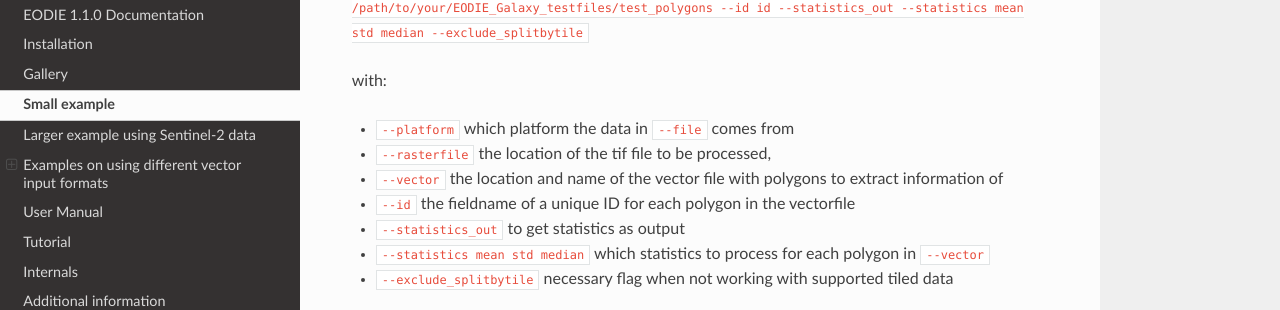
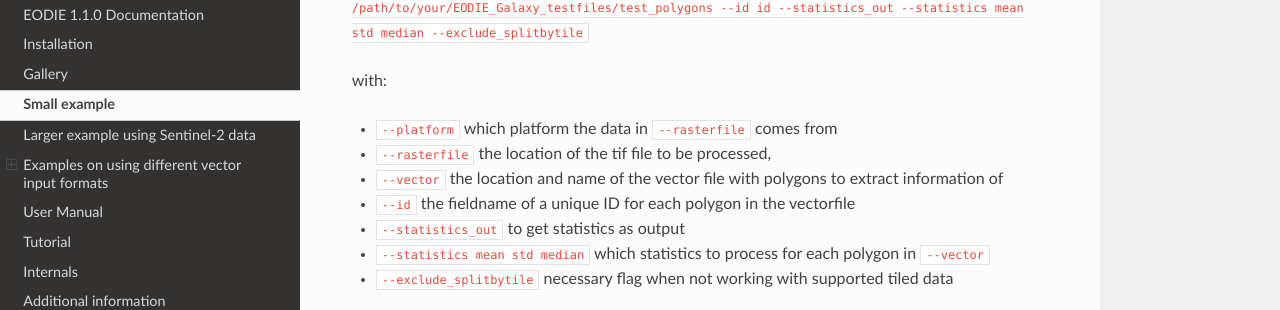
Before and after one commit to samumantha/EODIE, a Sphinx documentation site: the page built from docs/Example.rst, in a window 1280 px wide and 900 px high, scrolled down 345 px. Shown: the part 137-447 px from the top of the window. Built offline with Sphinx 7.4.7 and the Read the Docs theme 2.0.0, drawn with Linux system fonts in a browser that asks for light colours.

Commit message:
small consistency fix

```diff
--- a/docs/Example.rst
+++ b/docs/Example.rst
@@ -14,7 +14,7 @@
 
 with:
 
-* ``--platform`` which platform the data in ``--file`` comes from
+* ``--platform`` which platform the data in ``--rasterfile`` comes from
 * ``--rasterfile`` the location of the tif file to be processed,
 * ``--vector`` the location and name of the vector file with polygons to extract information of
 * ``--id`` the fieldname of a unique ID for each polygon in the vectorfile
```
